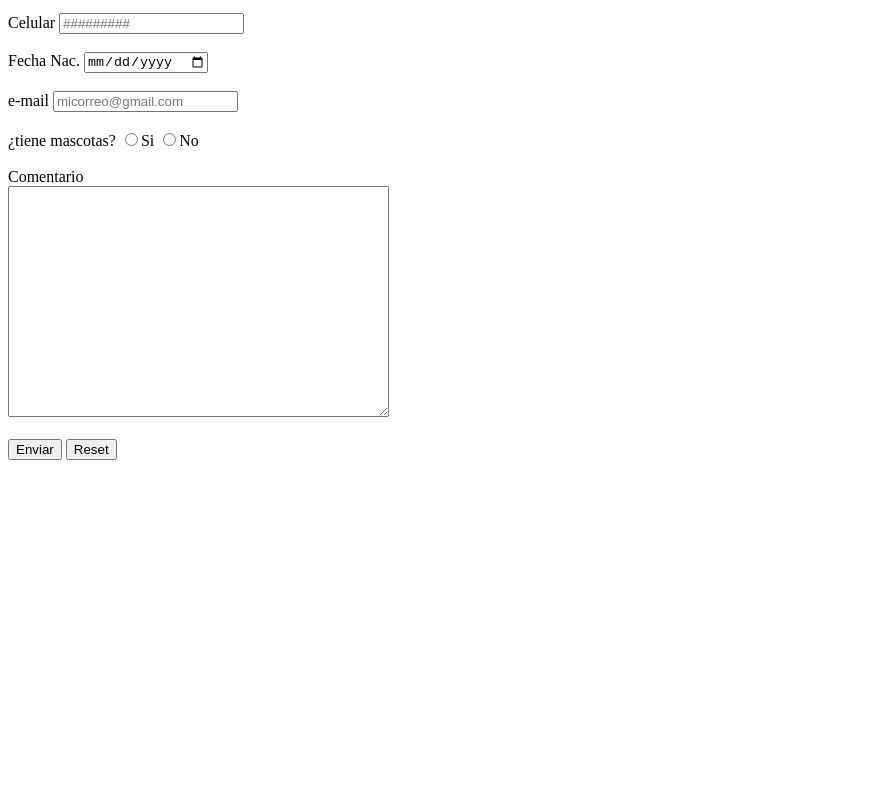
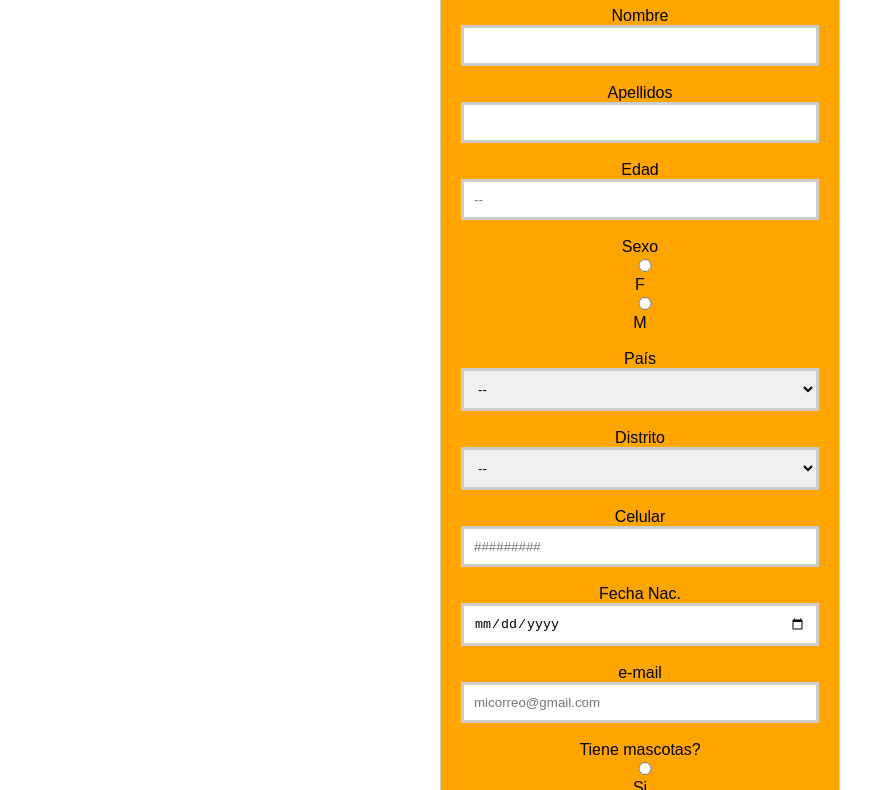
Before and after one commit to PaolaDiaz05/HACKATHON2, a plain HTML site: page formulario.html in a window 1280 px wide. Shown: the part 222-1012 px from the top of the page, without its empty margins (0-895 px from the left). Before the commit the page ends 800 px from the top, so only its background shows below. Drawn offline with Linux system fonts and the light colour scheme.

Commit message:
Validacion de formulario y pseudoclases (valid-invalid)

```diff
--- a/formulario.html
+++ b/formulario.html
@@ -4,33 +4,117 @@
         <meta charset="UTF-8">
         <meta name="viewport" content="width=device-width, initial-scale=1.0">
         <title>FORMULARIO</title>
+        <style>
+            * {
+                box-sizing: border-box;
+            }
+
+            body {
+                text-align:center;
+                font-family: arial;
+            }
+
+            form {
+                border: 1px solid #cdcdcd;
+                display: inline-block;
+                width: 100%;
+                max-width: 400px;
+                padding: 20px;
+                background: orange;
+                margin-top: 120px;
+            }
+
+            select {
+                padding: 10px;
+                transition: all .5s ease;
+                border: 3px solid #cdcdcd;
+                width: 100%;
+                max-width: 400px;
+            }
+
+            select:focus {
+                outline: none;
+                box-shadow: 0 0 10px #cdcdcd;
+            }
+
+            select:invalid:focus {
+                border-color: red;
+            }
+
+            select:valid {
+                border-color: green;
+            }
+
+            input {
+                padding: 10px;
+                transition: all .5s ease;
+                border: 3px solid #cdcdcd;
+                width: 100%;
+                max-width: 400px;
+            }
+
+            input:focus {
+                outline: none;
+                box-shadow: 0 0 10px #cdcdcd;
+            }
+
+            input:invalid:focus {
+                border-color: red;
+            }
+
+            input:valid {
+                border-color: green;
+            }
+
+            button {
+                background-color: green;
+                padding: 10px;
+                color: white;
+                border: 1px solid green;
+                cursor: pointer;
+                width: 100%;
+                max-width: 400px;
+            }
+
+            h1 {
+                color: white;
+                text-align: center;
+            }
+        </style>
+
     </head>
+
     <body>
-        <h1>FORMULARIO</h1>
+
         <form action="#" method="GET">
 
+            <h1>FORMULARIO</h1>
             <label for="name">Nombre
-                <input name="name" id="name" type="text">
+                <input name="name" minlength="3" maxlength="15" id="name" type="text" required>
             </label>
             <br>
             <br>
             <label for="lastname">Apellidos
-                <input name="lastname" id="lastname" type="text">
+                <input name="lastname" minlength="3" maxlength="15" id="lastname" type="text" required>
             </label>
             <br>
             <br>
             <label for="age">Edad
-                <input name="age" id="age" type="number" placeholder="--">
+                <input name="age" min="16" max="65" id="age" type="number" placeholder="--" required>
             </label>
-            <label for="sex">Sexo
-                <input name="sex" id="sex" type="radio">F
-                <input name="sex" id="sex" type="radio">M
-
+            <br>
+            <br>
+            <label for="sex">Sexo</label><br>
+            <label>
+                <input name="sex" id="sex" type="radio" required>F <br>
+            </label>
+            <label>
+                <input name="sex" id="sex" type="radio" required>M
             </label>
             <br>
             <br>
             <label for="country">País
-                <select name="country" id="country">
+                <select name="country" id="country" required>
                     <option value="">--</option>
                     <option value="1">Argentina</option>
                     <option value="2">Chile</option>
@@ -39,9 +123,11 @@
                     <option value="5">Perú</option>
                     <option value="6">Venezuela</option>
                 </select>
+             <br>
+             <br>
             </label>
             <label for="distrit">Distrito
-                <select name="distrit" id="distrit">
+                <select name="distrit" id="distrit" required>
                     <option value="">--</option>
                     <option value="1">Miraflores</option>
                     <option value="2">Comas</option>
@@ -54,31 +140,37 @@
             <br>
             <br>
             <label for="celphone">Celular
-                <input name="celphone" id="celphone" type="number" placeholder="#########">
+                <input name="celphone" id="celphone" type="number" placeholder="#########" required>
             </label>
             <br>
             <br>
             <label for="date">Fecha Nac.
-                <input name="date"  type="date">
+                <input name="date" id="date" type="date" required>
             </label>
             <br>
             <br>
             <label for="email">e-mail
-                <input name="email" id="email" type="email" placeholder="micorreo@gmail.com">
+                <input name="email" id="email" type="email" placeholder="micorreo@gmail.com" required>
             </label>
             <br>
             <br>
-            <label for="pets">¿tiene mascotas?
-                <input name="pets" id="pets" type="radio">Si
-                <input name="pets" id="pets" type="radio">No
+            <label for="pets">Tiene mascotas?</label>
+            <label>
+                <input name="pets" id="pets" type="radio" required>Si
+            </label>
+            <label>
+                <input name="pets" id="pets" type="radio" required>No
             </label>
             <br>
             <br>
             <label for="comment">Comentario</label><br>
-            <textarea name="comment" id="comment" cols="45" rows="15"></textarea>
+            <br>
+            <textarea name="comment" id="comment" cols="45" rows="15" required></textarea>
             <br>
             <br>
             <button>Enviar</button>
+            <br>
+            <br>
             <button>Reset</button>
 
         </form>
```
